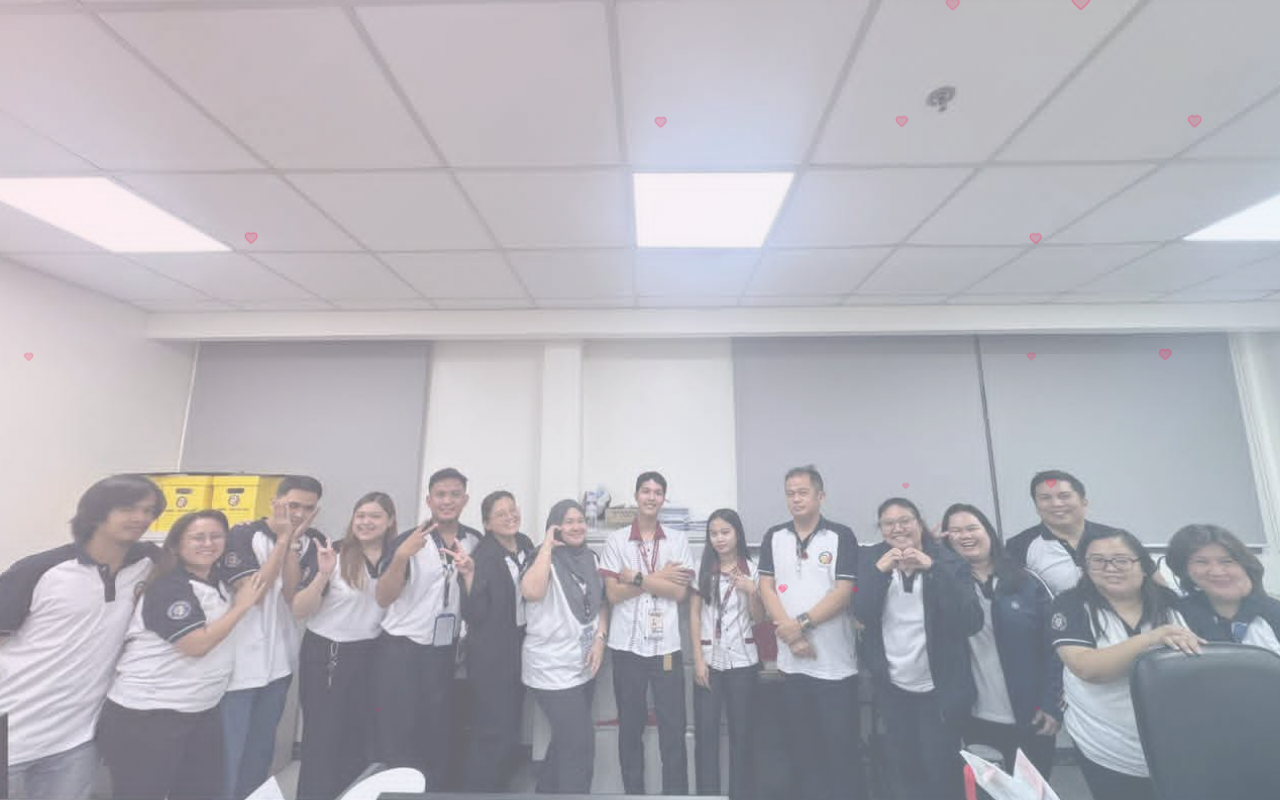
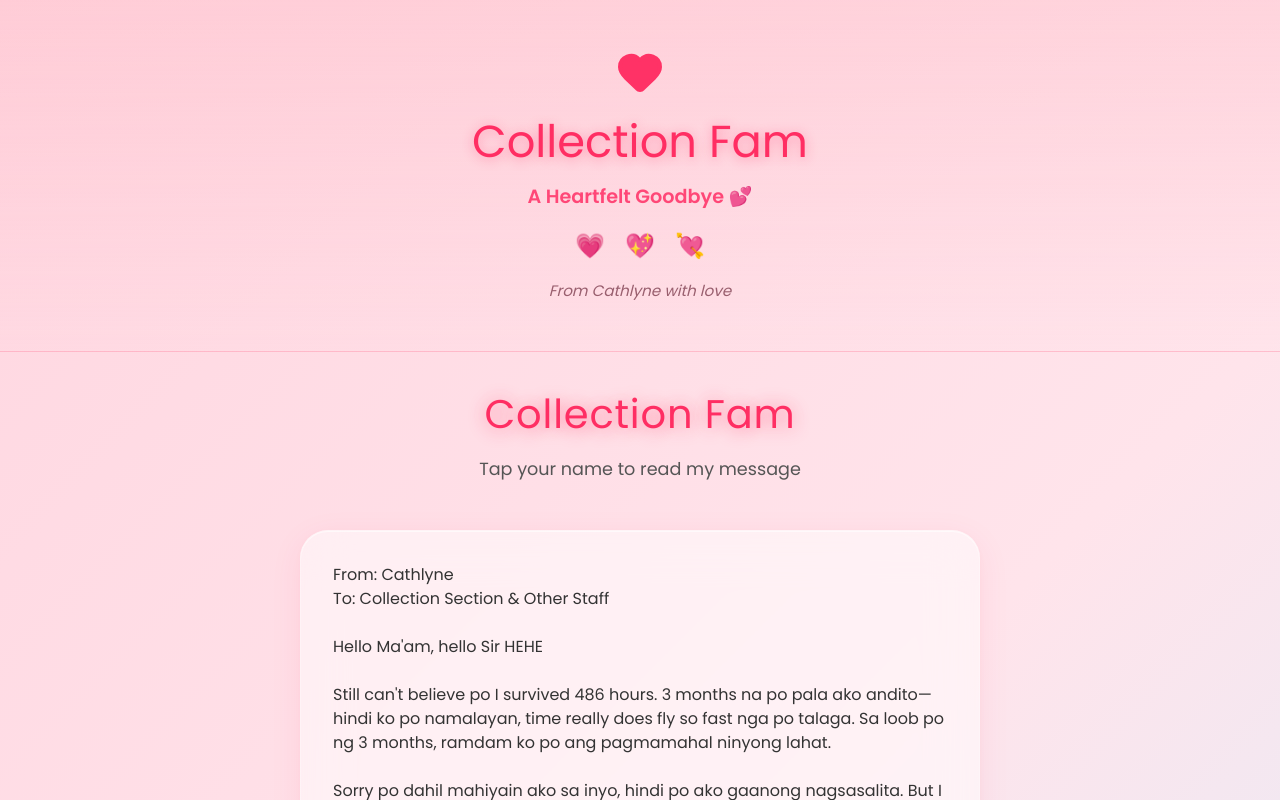
Before and after one commit to jobelgolde45-pixel/message, a Next.js app: page / in a window 1280 px wide. Shown: the top 800 px of the page. Built offline with nearby package versions, Linux system fonts and the light colour scheme.

Commit message:
Fix design bug

```diff
--- a/app/globals.css
+++ b/app/globals.css
@@ -158,10 +158,52 @@ body {
 /* Main Content */
 .main-content {
   position: relative;
-  background: linear-gradient(135deg, #ffd6e0, #d6f0ff);
+  background: linear-gradient(135deg, #ffd6e0 0%, #ffe4eb 50%, #d6f0ff 100%);
   min-height: 100vh;
-  margin-top: 100vh;
   z-index: 1;
+}
+
+.hero-banner {
+  padding: 48px 20px;
+  text-align: center;
+  background: linear-gradient(180deg, rgba(255, 182, 193, 0.3), transparent);
+  border-bottom: 1px solid rgba(255, 46, 99, 0.15);
+}
+
+.hero-banner .hero-icon {
+  display: flex;
+  justify-content: center;
+  margin-bottom: 12px;
+  color: #ff2e63;
+  animation: pulse 2s ease-in-out infinite;
+}
+
+.hero-banner h1 {
+  font-size: 2.8rem;
+  color: #ff2e63;
+  margin: 0;
+  text-shadow: 0 2px 12px rgba(255, 46, 99, 0.4);
+}
+
+.hero-banner .hero-subtitle {
+  font-size: 1.2rem;
+  color: #ff4777;
+  margin: 8px 0 16px;
+  font-weight: 600;
+}
+
+.hero-banner .hero-decor {
+  display: flex;
+  justify-content: center;
+  gap: 20px;
+  font-size: 1.5rem;
+}
+
+.hero-banner .hero-message {
+  font-size: 0.95rem;
+  color: #995f6e;
+  margin-top: 16px;
+  font-style: italic;
 }
 
 /* Floating Hearts Particles - Premium */
--- a/app/page.tsx
+++ b/app/page.tsx
@@ -232,19 +232,21 @@ Sana makita ko po ulit kayo.`);
         </div>
       ))}
 
-      <section className="hero">
-        <div className="hero-bg" />
-        <div className="hero-overlay" />
-        <div className={`hero-content-wrapper ${isLoaded ? 'animate-in' : ''}`}>
-          <div className="hero-text">
-            <h1>Collection Fam</h1>
-            <p className="hero-subtitle">A heartfelt goodbye 💖</p>
+<div className="main-content">
+        <section className="hero-banner">
+          <div className="hero-icon">
+            <Heart size={48} fill="#ff2e63" />
           </div>
-        </div>
-      </section>
-      <div style={{ height: '100vh' }} />
+          <h1>Collection Fam</h1>
+          <p className="hero-subtitle">A Heartfelt Goodbye 💕</p>
+          <div className="hero-decor">
+            <span className="decor-heart">💗</span>
+            <span className="decor-heart">💖</span>
+            <span className="decor-heart">💘</span>
+          </div>
+          <p className="hero-message">From Cathlyne with love</p>
+        </section>
 
-      <div className="main-content">
         <audio id="bg-music" loop autoPlay playsInline preload="auto" hidden />
 
         <header className={isLoaded ? 'animate-in' : ''}>
```
